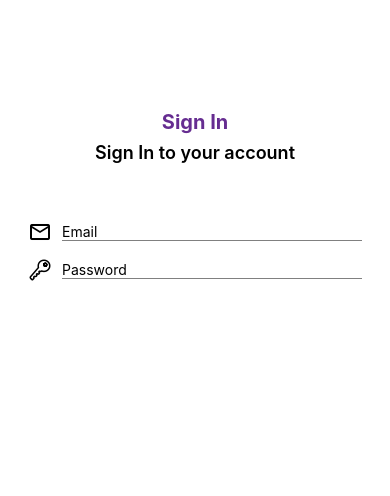
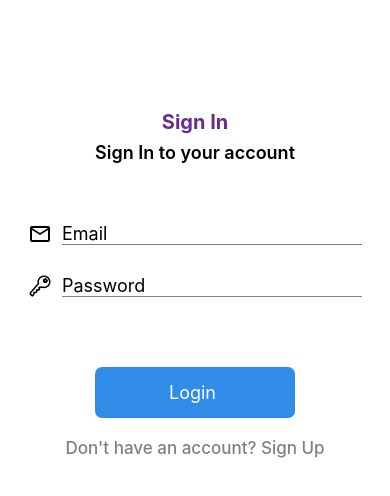
Before and after one commit to skippergoroye/React-native-Laundry-App, a React Native app: screen /Login in a window 390 px wide. Shown: the top 496 px of the page. Built offline with nearby package versions, Linux system fonts and the light colour scheme.

Commit message:
login screen completed

```diff
--- a/App.js
+++ b/App.js
@@ -8,6 +8,7 @@ import CartScreen from './screens/CartScreen';
 import { NavigationContainer } from '@react-navigation/native';
 import { createNativeStackNavigator } from '@react-navigation/native-stack';
 import LoginScreen from './screens/LoginScreen';
+import RegisterScreen from './screens/RegisterScreen';
 
 
 const Stack = createNativeStackNavigator();
@@ -21,6 +22,7 @@ export default function App() {
           <Stack.Screen name="Home" component={HomeScreen} options={{ headerShown: false }} />
           <Stack.Screen name="PickUp" component={PickUpScreen} options={{ headerShown: false }} />
           <Stack.Screen name="Cart" component={CartScreen} options={{ headerShown: false }} />
+          <Stack.Screen name="Register" component={RegisterScreen} options={{ headerShown: false }} />
         </Stack.Navigator>
       <StatusBar style="auto" />
     </Provider>
--- a/screens/LoginScreen.js
+++ b/screens/LoginScreen.js
@@ -1,5 +1,6 @@
 import {
   KeyboardAvoidingView,
+  Pressable,
   SafeAreaView,
   StyleSheet,
   Text,
@@ -8,12 +9,13 @@ import {
 } from "react-native";
 import React, { useState } from "react";
 import { MaterialCommunityIcons } from "@expo/vector-icons";
-import { Ionicons } from '@expo/vector-icons';
+import { Ionicons } from "@expo/vector-icons";
+import { useNavigation } from "@react-navigation/native";
 
 const LoginScreen = () => {
-  const [email, setEmail] = useState("")
-  const [password, setPassword] = useState("")
-
+  const [email, setEmail] = useState("");
+  const [password, setPassword] = useState("");
+  const navigation = useNavigation()
 
   return (
     <SafeAreaView
@@ -54,6 +56,7 @@ const LoginScreen = () => {
               onChangeText={(text) => setEmail(text)}
               placeholderTextColor="black"
               style={{
+                fontSize: password ? 18 : 18,
                 borderBottomWidth: 1,
                 borderBottomColor: "gray",
                 width: 300,
@@ -64,7 +67,7 @@ const LoginScreen = () => {
           </View>
 
           <View style={{ flexDirection: "row", alignItems: "center" }}>
-           <Ionicons name="key-outline" size={24} color="black" />
+            <Ionicons name="key-outline" size={24} color="black" />
             <TextInput
               placeholder="Password"
               value={password}
@@ -72,14 +75,33 @@ const LoginScreen = () => {
               secureTextEntry={true}
               placeholderTextColor="black"
               style={{
+                fontSize: password ? 18 : 18,
                 borderBottomWidth: 1,
                 borderBottomColor: "gray",
                 width: 300,
-                marginVertical: 10,
+                marginVertical: 20,
                 marginLeft: 10,
               }}
             />
           </View>
+
+          <Pressable
+            style={{
+              width: 200,
+              backgroundColor: "#318CE7",
+              padding: 15,
+              marginLeft: "auto",
+              marginRight: "auto",
+              marginTop: 50,
+              borderRadius: 7
+            }}
+          >
+            <Text style={{color: "white", fontSize: 18, textAlign: "center"}}>Login </Text>
+          </Pressable>
+
+          <Pressable onPress={() => navigation.navigate("Register")} style={{marginTop: 20}}>
+            <Text style={{textAlign: "center", fontWeight: 500, fontSize: 17, color: "gray"}}>Don't have an account? Sign Up</Text>
+          </Pressable>
         </View>
       </KeyboardAvoidingView>
     </SafeAreaView>
--- a/screens/RegisterScreen.js
+++ b/screens/RegisterScreen.js
@@ -1,11 +1,19 @@
-import { StyleSheet, Text, View } from 'react-native'
+import { SafeAreaView, StyleSheet, Text, View } from 'react-native'
 import React from 'react'
 
 const RegisterScreen = () => {
   return (
-    <View>
+    <SafeAreaView
+      style={{
+        flex: 1,
+        marginTop: 20,
+        backgroundColor: "white",
+        alignItems: "center",
+        padding: 10
+      }}
+    >
       <Text>RegisterScreen</Text>
-    </View>
+    </SafeAreaView>
   )
 }
 
```
